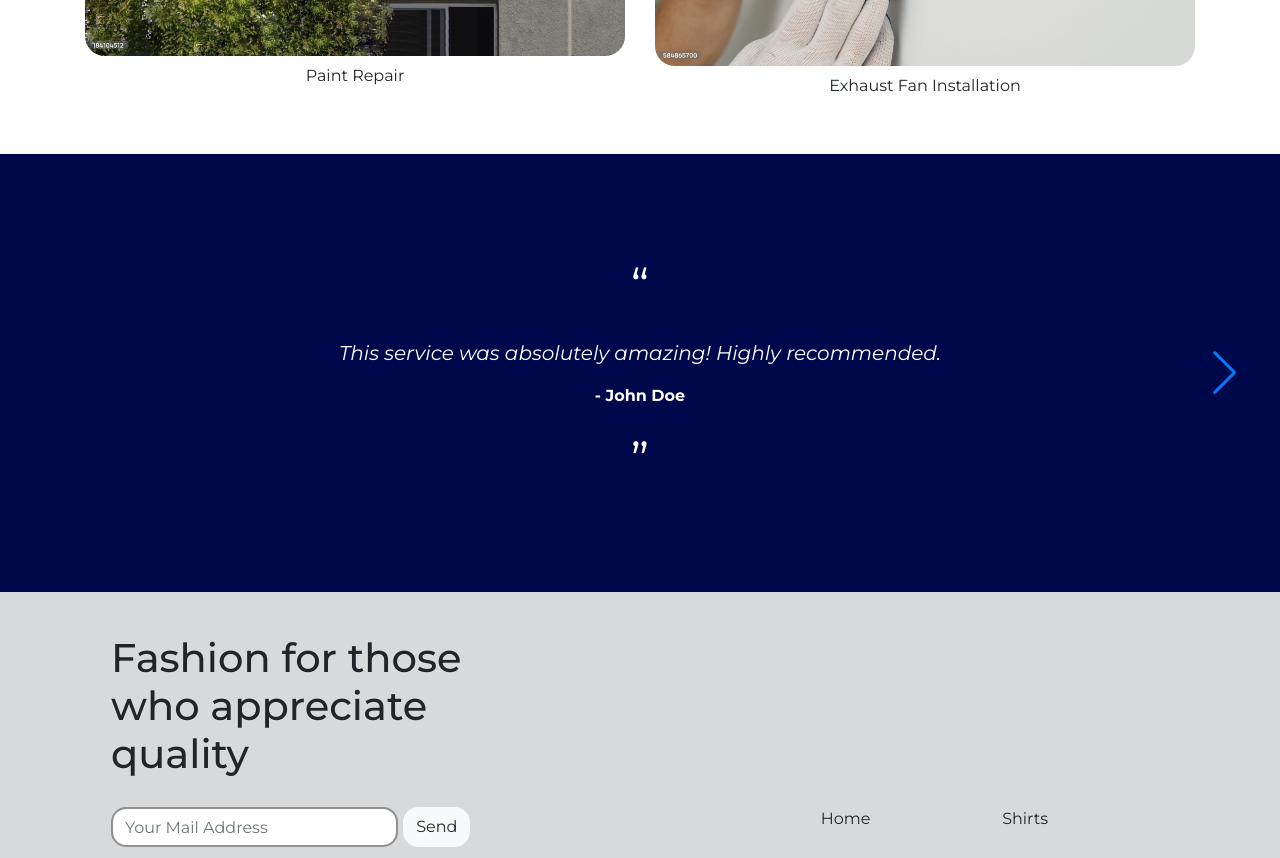
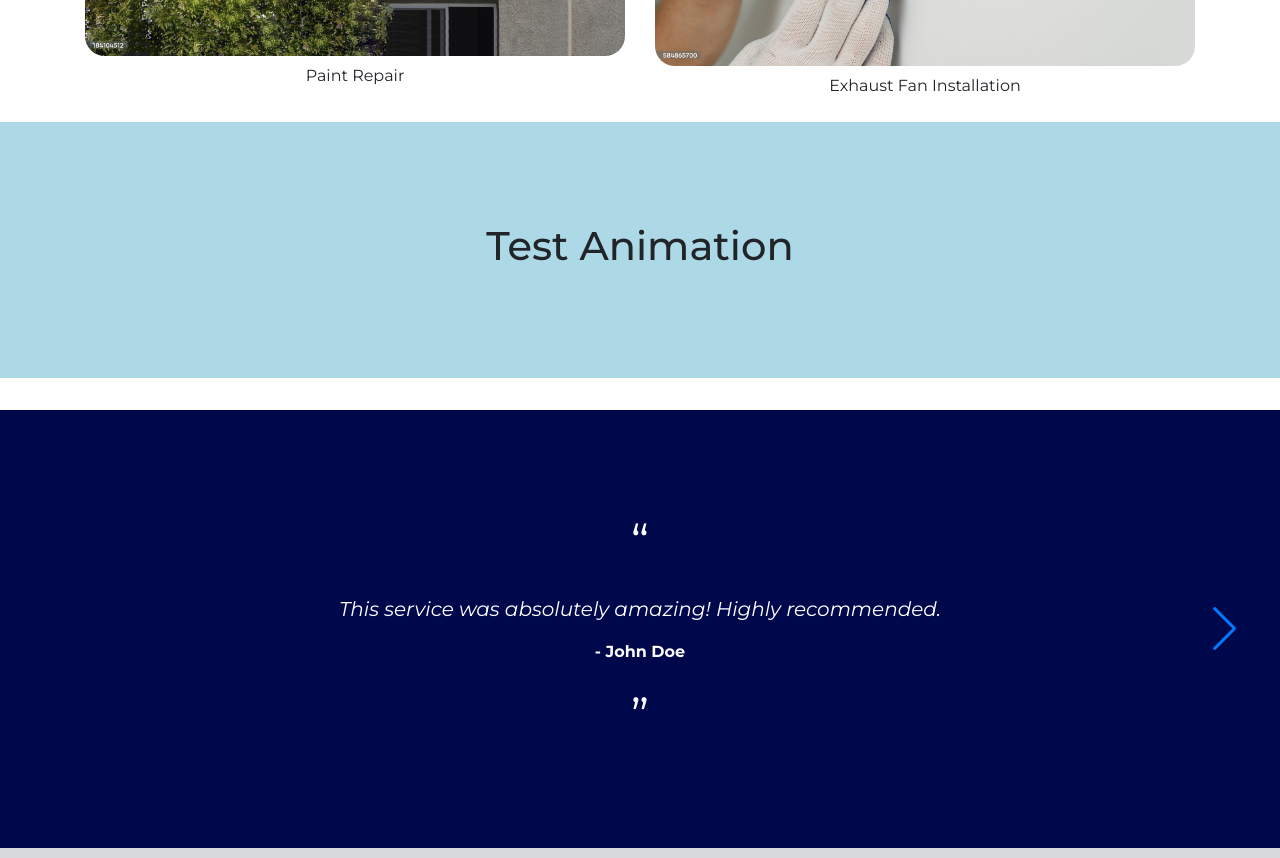
Before and after one commit to Deathstar606/GalaxyRen, a React (Create React App) app: page /#/home in a window 1280 px wide. Shown: the part 1280-2138 px from the top of the page. Built offline with nearby package versions, Linux system fonts and the light colour scheme.

Commit message:
half text animation

```diff
--- a/src/components/MainComponenet.js
+++ b/src/components/MainComponenet.js
@@ -5,6 +5,7 @@
 import Testi from './Testimonial';
 import HomeD from './HomeDepot';
 import About from './AboutUs';
+import TestAnimation from './TestAnimation';
 import AppointmentForm from './Appointment';
 import Estimation from './Estimation';
 import CatDeat from './CatDeats';
@@ -31,6 +32,7 @@
   exit= {{x: -1000, opacity: 0}}>
     <HeroSec />
     <Service />
+    <TestAnimation />
     <Testi/>
   </motion.div>
 );
--- /dev/null
+++ b/src/components/TestAnimation.js
@@ -0,0 +1,37 @@
+import React, { useState } from "react";
+
+const TestAnimation = () => {
+  const [style, setStyle] = useState({ transform: "translate(0, 0)" });
+
+  const handleMouseMove = (e) => {
+    const rect = e.currentTarget.getBoundingClientRect();
+    const x = ((e.clientX - rect.left) / rect.width - 0.5) * -10; // -10 to +10 range
+    const y = ((e.clientY - rect.top) / rect.height - 0.5) * -10; // -10 to +10 range
+
+    setStyle({ transform: `translate(${x}px, ${y}px)` });
+  };
+
+  const handleMouseLeave = () => {
+    setStyle({ transform: "translate(0, 0)", transition: "transform 0.2s ease" });
+  };
+
+  return (
+    <div
+      style={{ backgroundColor: "lightblue", padding: "100px" }}
+      onMouseMove={handleMouseMove}
+      onMouseLeave={handleMouseLeave}
+    >
+      <h1
+        className="text-center"
+        style={{
+          ...style,
+          transition: "transform 0.1s ease", // Smooth transition
+        }}
+      >
+        Test Animation
+      </h1>
+    </div>
+  );
+};
+
+export default TestAnimation;
```
